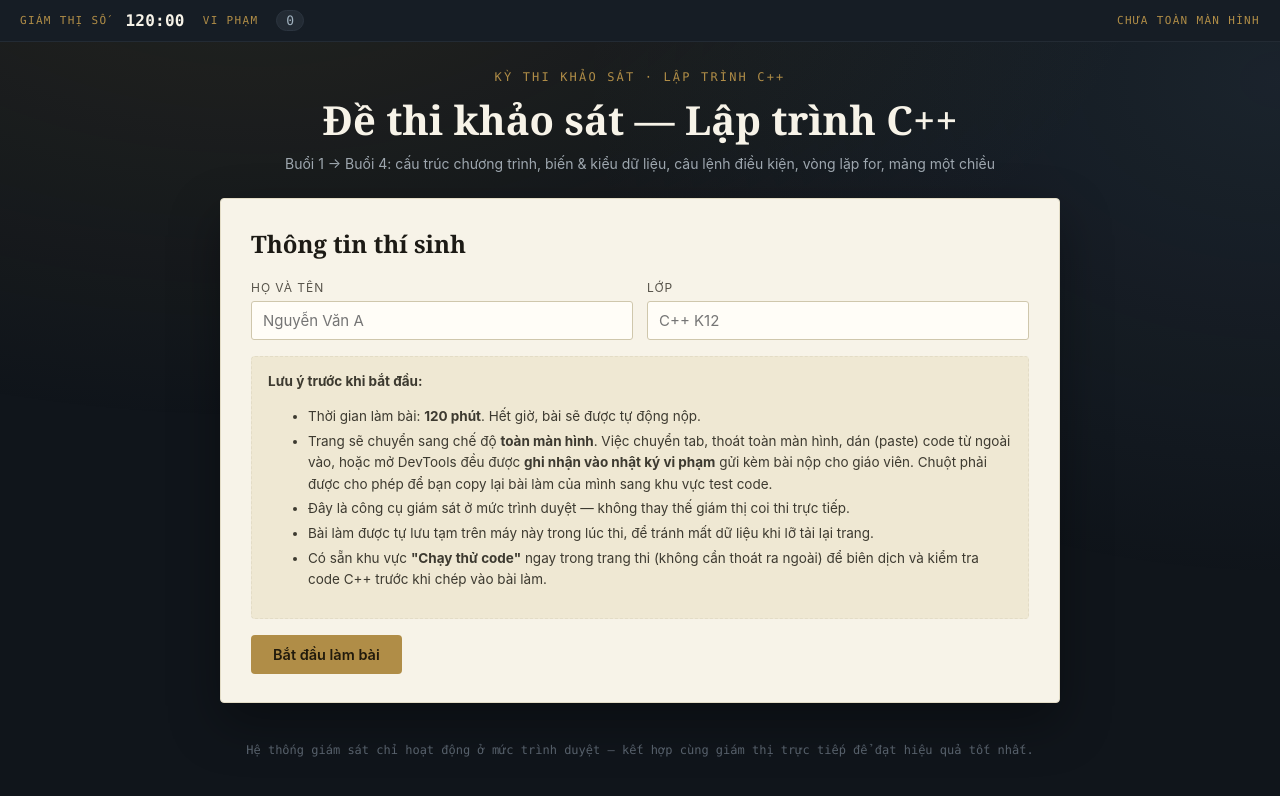
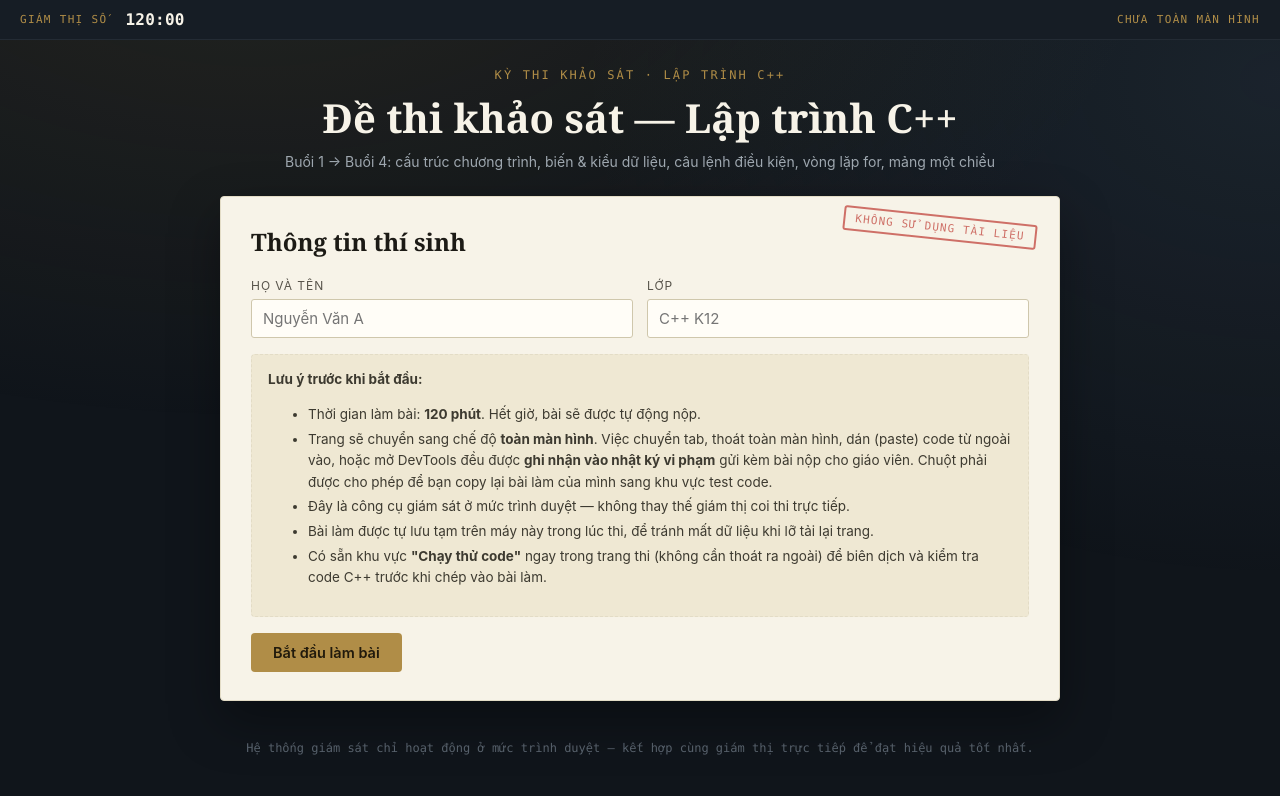
Before and after one commit to ngminh1403/kiemtra, a plain HTML site: page index.html in a window 1280 px wide. Drawn offline with Linux system fonts and the light colour scheme.

Commit message:
Update index.html

```diff
--- a/index.html
+++ b/index.html
@@ -188,8 +188,8 @@
 <div id="proctor-bar">
   <span class="tag">Giám thị số</span>
   <span id="timer">120:00</span>
-  <span class="tag">Vi phạm</span>
-  <span id="violation-count">0</span>
+  <span class="tag" style="display:none;">Vi phạm</span>
+  <span id="violation-count" style="display:none;">0</span>
   <span id="fs-status" class="tag">Chưa toàn màn hình</span>
   <button id="btn-toggle-runner" class="tag" style="background:#232b34;color:#9fb0bd;border:1px solid #2c3540;border-radius:20px;padding:3px 12px;cursor:pointer;font-family:var(--mono);display:none;">▶ Chạy thử code</button>
 </div>
@@ -217,6 +217,7 @@
 
   <!-- START / INFO CARD -->
   <div class="card" id="start-card">
+    <div class="stamp">Không sử dụng tài liệu</div>
     <h2 style="font-family:var(--serif); margin-top:0;">Thông tin thí sinh</h2>
     <div class="field-row">
       <div class="field">
@@ -372,7 +373,6 @@
     violations.push(entry);
     violationCountEl.textContent = violations.length;
     violationCountEl.classList.add("has-violations");
-    showToast("⚠️ Cảnh báo vi phạm #" + violations.length + ": " + reason);
     saveDraft();
   }
 
```
